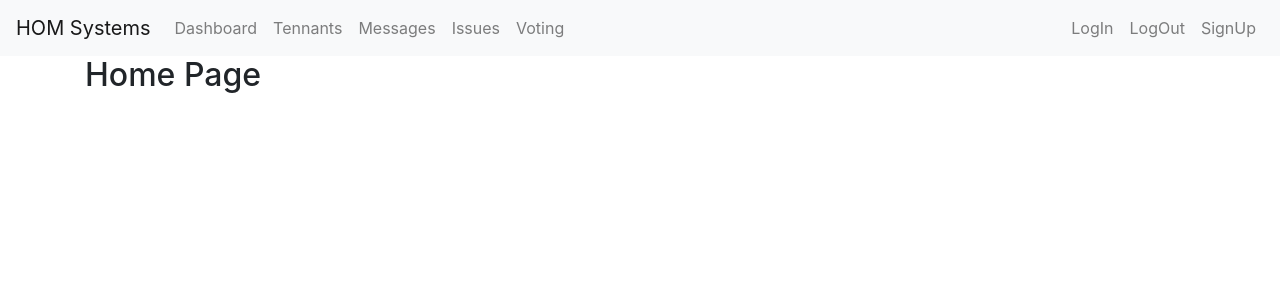
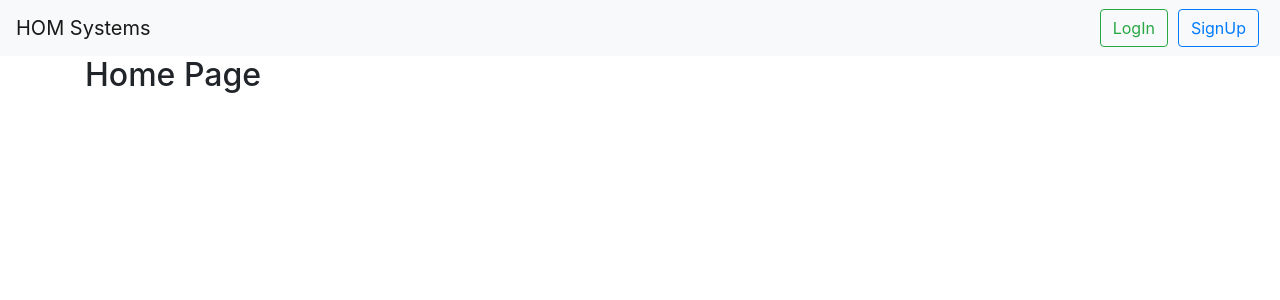
Before and after one commit to eyalmagnus/Homeowner-Association-Management-System, a React (Create React App) app: page / in a window 1280 px wide. Shown: the top 300 px of the page. Built offline with nearby package versions, Linux system fonts and the light colour scheme.

Commit message:
Navbar rendering tied with login state

```diff
--- a/src/App.js
+++ b/src/App.js
@@ -1,4 +1,4 @@
-import React from "react";
+import React, { createContext, useContext, useState } from "react";
 import "bootstrap/dist/css/bootstrap.min.css";
 import HomePage from "./pages/homePage";
 import DashboardPage from "./pages/dashboardPage";
@@ -7,11 +7,31 @@ import MessagesPage from "./pages/messagesPage";
 import VotesPage from "./pages/votesPage";
 import IssuesPage from "./pages/issuesPage";
 import { HashRouter as Router, Switch, Route, Link } from "react-router-dom";
-import TheNavBar from "./components/theNavBar";
+import ActiveUserContext from "./activeUserContext";
 
 export default function App() {
+  const handleLogin = () => {
+    setUser(true);
+    localStorage.activeUser = JSON.stringify(user);
+  };
+
+  const handleLogout = () => {
+    setUser(null);
+    localStorage.removeItem("activeUser");
+  };
+  const [user, setUser] = useState(
+    localStorage.activeUser ? JSON.parse(localStorage.activeUser) : null // Changed from null
+  );
+
+  const activeUser = {
+    user: user,
+    handleLogout: handleLogout,
+    handleLogin: handleLogin,
+  };
+  console.log(activeUser);
   return (
     <div>
+      <ActiveUserContext.Provider value={activeUser}>
         <Router>
           <Switch>
             <Route path="/dashboard">
@@ -34,6 +54,7 @@ export default function App() {
             </Route>
           </Switch>
         </Router>
+      </ActiveUserContext.Provider>
     </div>
   );
 }
--- /dev/null
+++ b/src/activeUserContext.js
@@ -0,0 +1,9 @@
+import React from "react";
+
+const ActiveUserContext = React.createContext({
+  user: null,
+  handleLogout: () => {},
+  handleLogin: () => {},
+});
+
+export default ActiveUserContext;
--- a/src/components/theNavBar.css
+++ b/src/components/theNavBar.css
@@ -0,0 +1,3 @@
+.navButtons {
+  margin: 0 5px;
+}
--- a/src/components/theNavBar.js
+++ b/src/components/theNavBar.js
@@ -1,4 +1,4 @@
-import React, { Component } from "react";
+import React, { Component, useContext } from "react";
 import {
   Navbar,
   Nav,
@@ -7,27 +7,61 @@ import {
   FormControl,
   Button,
 } from "react-bootstrap";
-
 import "./theNavBar.css";
+import ActiveUserContext from "../activeUserContext";
 
 function TheNavBar() {
+  const activeUser = useContext(ActiveUserContext);
+  console.log(activeUser);
+  const { user, handleLogin, handleLogout } = activeUser;
+  const showTennants = user ? (
+    <Nav.Link href="/#/tennants">Tennants</Nav.Link>
+  ) : null;
+  const showNavButtons = user ? (
+    <Nav className="mr-auto">
+      <Nav.Link href="/#/dashboard">Dashboard</Nav.Link>
+      <Nav.Link href="/#/messages">Messages</Nav.Link>
+      <Nav.Link href="/#/issues">Issues</Nav.Link>
+      <Nav.Link href="/#/votes">Voting</Nav.Link>
+      {showTennants}
+    </Nav>
+  ) : null;
+
+  const showLogin = !user ? (
+    <div>
+      <Button
+        onClick={() => handleLogin()}
+        className="navButtons"
+        variant="outline-success"
+      >
+        LogIn
+      </Button>
+      <Button className="navButtons" variant="outline-primary">
+        SignUp{" "}
+      </Button>
+    </div>
+  ) : (
+    <Button
+      onClick={() => handleLogout()}
+      className="navButtons"
+      variant="outline-danger"
+    >
+      LogOut
+    </Button>
+  );
+  // const showLogout = user ? (
+  //   <Button className="navButtons" variant="outline-danger">
+  //     LogOut
+  //   </Button>
+  // ) : null;
+
   return (
-    <Navbar bg="light" expand="lg">
+    <Navbar bg="light" expand="md">
       <Navbar.Brand href="/">HOM Systems</Navbar.Brand>
       <Navbar.Toggle aria-controls="basic-navbar-nav" />
       <Navbar.Collapse id="basic-navbar-nav">
-        <Nav className="mr-auto">
-          <Nav.Link href="/#/dashboard">Dashboard</Nav.Link>
-          <Nav.Link href="/#/tennants">Tennants</Nav.Link>
-          <Nav.Link href="/#/messages">Messages</Nav.Link>
-          <Nav.Link href="/#/issues">Issues</Nav.Link>
-          <Nav.Link href="/#/votes">Voting</Nav.Link>
-        </Nav>
-        <Nav className="ml-auto">
-          <Nav.Link href="#">LogIn</Nav.Link>
-          <Nav.Link href="#">LogOut</Nav.Link>
-          <Nav.Link href="#">SignUp</Nav.Link>
-        </Nav>
+        {showNavButtons}
+        <Nav className="ml-auto">{showLogin}</Nav>
       </Navbar.Collapse>
     </Navbar>
   );
--- a/src/pages/dashboardPage.js
+++ b/src/pages/dashboardPage.js
@@ -1,13 +1,21 @@
-import React, { Component } from "react";
+import React, { Component, useContext } from "react";
 import TheNavBar from "../components/theNavBar";
 import { Container } from "react-bootstrap";
+import ActiveUserContext from "../activeUserContext";
 
-function DashboardPage() {
+function DashboardPage(props) {
+  const activeUser = useContext(ActiveUserContext);
+
+  // if (!activeUser) {
+  //   return <Redirect to="/" />;
+  // }
+
   return (
     <div>
       <TheNavBar />
       <Container>
         <h2>Dashboard in page</h2>
+        <div>Active User:</div>
       </Container>
     </div>
   );
--- a/src/pages/homePage.js
+++ b/src/pages/homePage.js
@@ -1,8 +1,9 @@
 import React, { Component } from "react";
 import { Container } from "react-bootstrap";
 import TheNavBar from "../components/theNavBar";
+import { propTypes } from "react-bootstrap/esm/Image";
 
-function HomePage() {
+function HomePage(props) {
   return (
     <div>
       <TheNavBar />
--- a/src/pages/votesPage.js
+++ b/src/pages/votesPage.js
@@ -1,8 +1,14 @@
 import TheNavBar from "../components/theNavBar";
 import { Container } from "react-bootstrap";
-import React, { Component } from "react";
+import React, { Component, useContext } from "react";
+import ActiveUserContext from "../activeUserContext";
+import { Redirect } from "react-router-dom";
 
 function VotesPage() {
+  const activeUser = useContext(ActiveUserContext);
+  if (!activeUser.user) {
+    return <Redirect to="/" />;
+  }
   return (
     <div>
       <TheNavBar />
```
Also changed, not shown: 1 other file (tests, documents, lock files or other folders). Lines whose indentation alone changed are shown as unchanged.
